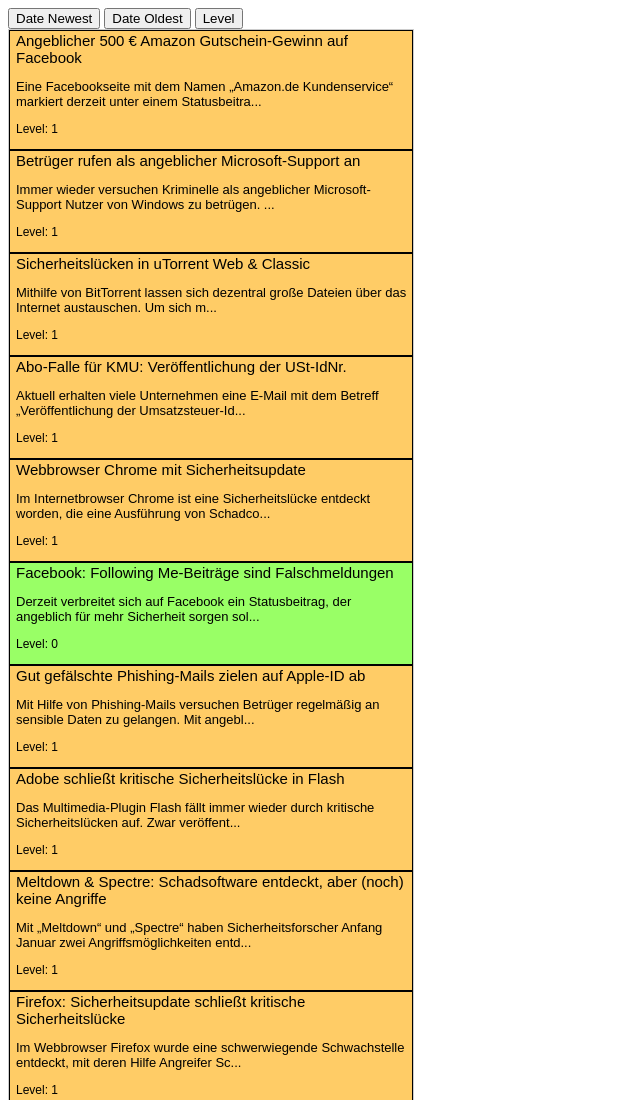
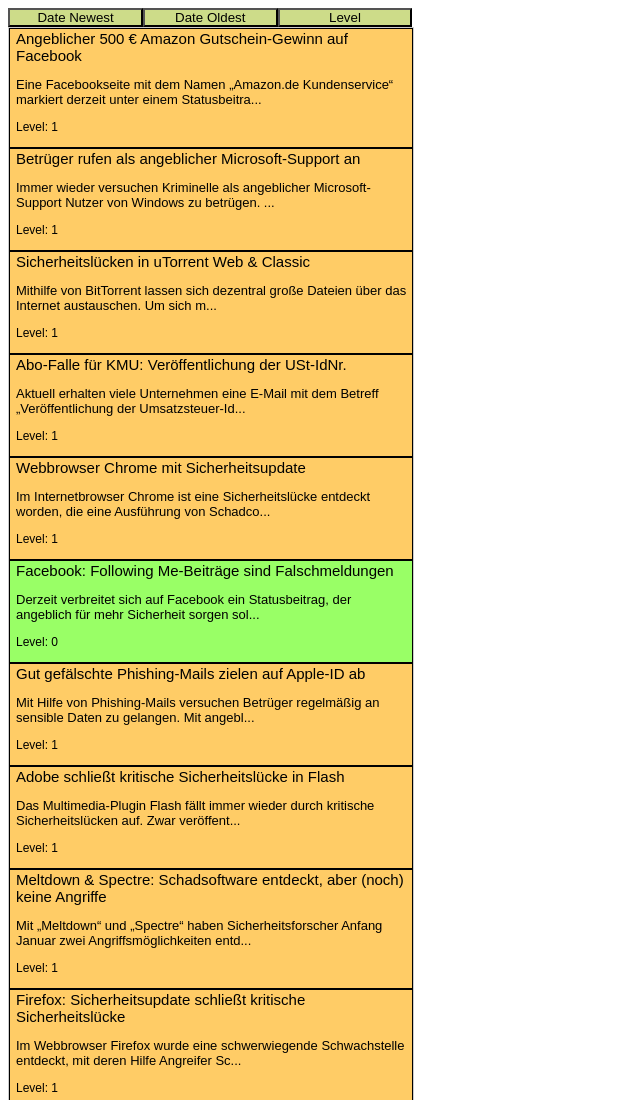
Before and after one commit to JennyLin1995/TestAufgabe, a plain HTML site: page index.html in a window 1280 px wide. Shown: the top 1100 px of the page, without its empty margins (0-640 px from the left). Drawn offline with Linux system fonts and the light colour scheme.

Commit message:
Schönheitsfehler korrigieren

```diff
--- a/index.html
+++ b/index.html
@@ -10,12 +10,13 @@
   <link rel="stylesheet" href="style.css">
 </head>
 <body onload="init()">
-<button id="sortDateNew" onclick="sortData(sortDateNewest)">Date Newest</button>
-<button id="sortDateOld" onclick="sortData(sortDateOldest)">Date Oldest</button>
-<button id="sortLevel" onclick="sortData(sortLevel)">Level</button>
 <div id="content">
 </div>
+<div id="sorting">
+<button id="sortDateNew" class="sort" onclick="sortData(sortDateNewest)">Date Newest</button><button id="sortDateOld" class="sort" onclick="sortData(sortDateOldest)">Date Oldest</button><button id="sortLevel" class="sort" onclick="sortData(sortLevel)">Level</button>
+</div>
   <div id="tab">
+
   </div>
 </body>
 </html>
--- a/style.css
+++ b/style.css
@@ -10,7 +10,7 @@ h2{
    background-color: #fff;
    width:32%;
 }
-#tab button {
+#tab button{
    background-color: inherit;
    border: none;
    outline: none;
@@ -21,8 +21,6 @@ h2{
    width:100%;
    font-size: 15px;
    border: 1px solid #000;
-}
-#tab button.active {
 }
 .tabcontent {
    display: none;
@@ -46,3 +44,13 @@ h2{
 #short{
   font-size: 13px;
 }
+#sorting{
+  width: 32%;
+  text-align: center;
+}
+.sort{
+  width: 33.3%;
+  padding:0px;
+  margin: 0px;
+  background-color: #cddc89;
+}
```
